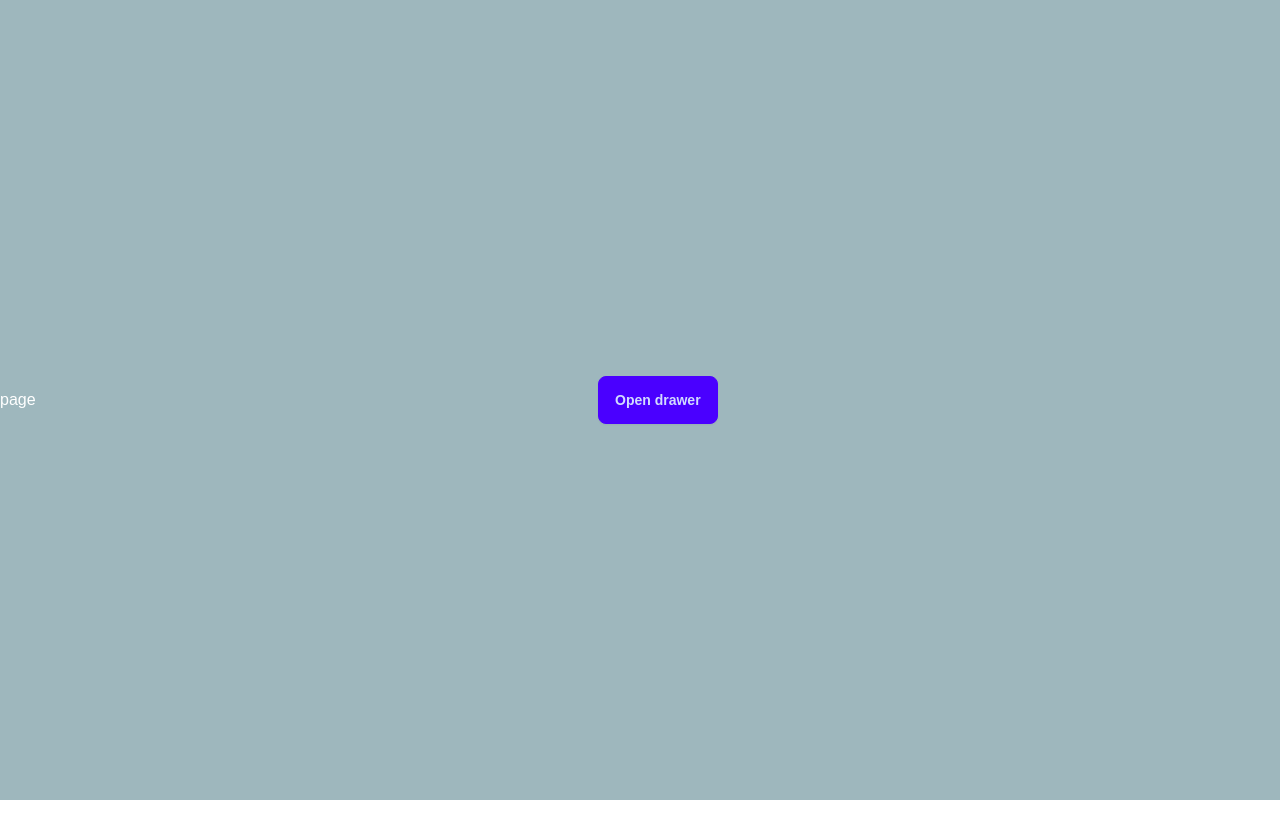
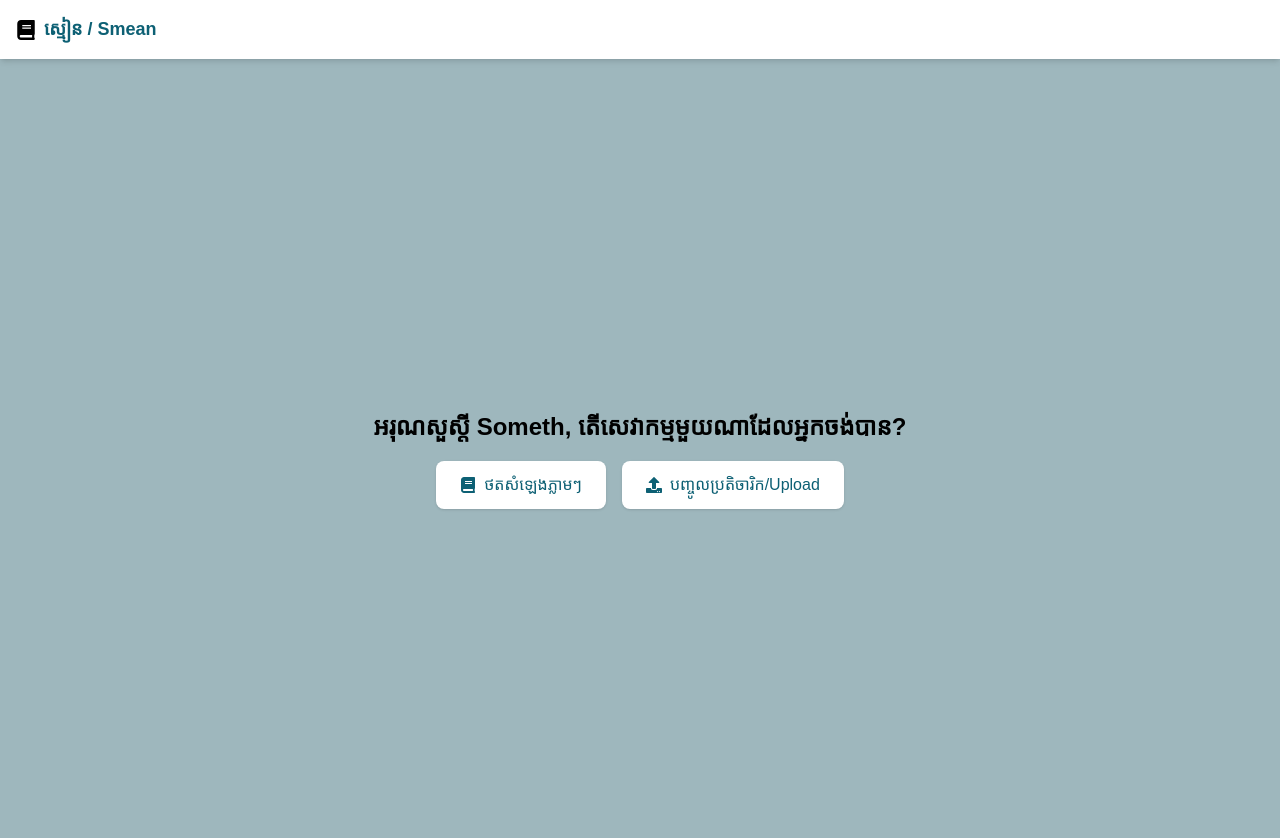
Before and after one commit to TechpreneurCambodia/smean-frontend, a Next.js app: page /home in a window 1280 px wide. Shown: the top 838 px of the page. Before the commit the page ends 800 px from the top, so only its background shows below. Built offline with nearby package versions, Linux system fonts and the light colour scheme.

Commit message:
created basic home page

```diff
--- /dev/null
+++ b/src/app/home/Welcome.js
@@ -0,0 +1,11 @@
+import React from 'react'
+
+function Welcome({username}) {
+  return (
+    <div className="text-black text-2xl font-bold">
+    អរុណសួស្តី {username}, តើសេវាកម្មមួយណាដែលអ្នកចង់បាន?
+  </div>
+  )
+}
+
+export default Welcome
--- a/src/app/home/page.js
+++ b/src/app/home/page.js
@@ -1,12 +1,24 @@
-import Drawer from '@/components/Drawer'
-import React from 'react'
+import ActionButton from '@/components/ActionButton';
+import Drawer from '@/components/Drawer';
+import React from 'react';
+import Welcome from './Welcome';
+import Header from '@/components/Header';
+function Page() {
+  return (
 
-function page() {
-  return (
-    <div className="flex items-center justify-center h-screen bg-gray-200 text-center">page
-        <Drawer/>
+    <>
+     <Header/>
+    <div className="flex items-center justify-center h-screen bg-gray-200 text-center">
+
+      <div className="flex flex-col items-center gap-4">
+
+          <Welcome username={'Someth'} />
+        <ActionButton />
+      </div>
+
     </div>
+    </>
   )
 }
 
-export default page
+export default Page;
--- /dev/null
+++ b/src/components/ActionButton.js
@@ -0,0 +1,17 @@
+import React from 'react';
+import { FaBook, FaUpload } from "react-icons/fa";
+
+function ActionButton() {
+  return (
+    <div className="flex justify-center gap-4">
+    <button className="flex items-center px-6 py-3 bg-white text-primary rounded-lg shadow">
+      <FaBook className="mr-2" /> ថតសំឡេងភ្លាមៗ
+    </button>
+    <button className="flex items-center px-6 py-3 bg-white text-primary rounded-lg shadow">
+      <FaUpload className="mr-2" /> បញ្ចូលប្រតិចារិក/Upload
+    </button>
+  </div>
+  )
+}
+
+export default ActionButton
--- a/src/components/Drawer.js
+++ b/src/components/Drawer.js
@@ -2,21 +2,15 @@ import React from 'react'
 
 function Drawer() {
   return (
-    <div className="drawer drawer-end">
-  <input id="my-drawer-4" type="checkbox" className="drawer-toggle" />
-  <div className="drawer-content">
-    {/* Page content here */}
-    <label htmlFor="my-drawer-4" className="drawer-button btn btn-primary">Open drawer</label>
-  </div>
-  <div className="drawer-side">
-    <label htmlFor="my-drawer-4" aria-label="close sidebar" className="drawer-overlay"></label>
-    <ul className="menu bg-base-200 text-base-content min-h-full w-80 p-4">
-      {/* Sidebar content here */}
-      <li><a>Sidebar Item 1</a></li>
-      <li><a>Sidebar Item 2</a></li>
-    </ul>
-  </div>
-</div>
+    <aside className="w-64 bg-gray-100 p-4 min-h-screen">
+    <nav>
+      <ul>
+        <li className="p-2 hover:bg-gray-200 rounded">ទំព័រដើម</li>
+        <li className="p-2 hover:bg-gray-200 rounded">ប្រវត្តិ</li>
+        <li className="p-2 hover:bg-gray-200 rounded">ការកំណត់</li>
+      </ul>
+    </nav>
+  </aside>
   )
 }
 
--- /dev/null
+++ b/src/components/Header.js
@@ -0,0 +1,13 @@
+import React from 'react'
+import { FaBook } from 'react-icons/fa'
+
+function Header() {
+  return (
+    <header className="flex items-center p-4 bg-white shadow-md">
+    <FaBook className="text-xl text-black" />
+    <h1 className="ml-2 text-lg font-semibold text-primary">ស្មៀន / Smean</h1>
+  </header>
+  )
+}
+
+export default Header
```
